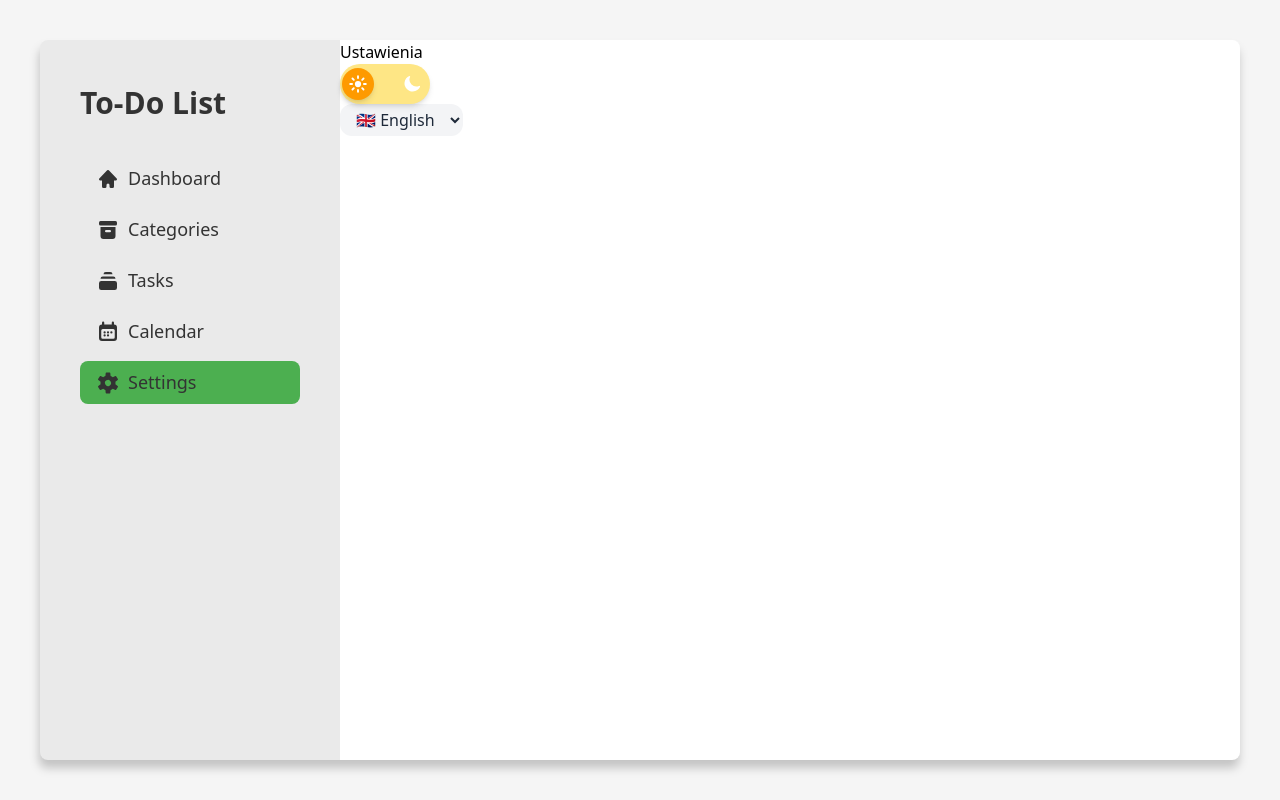
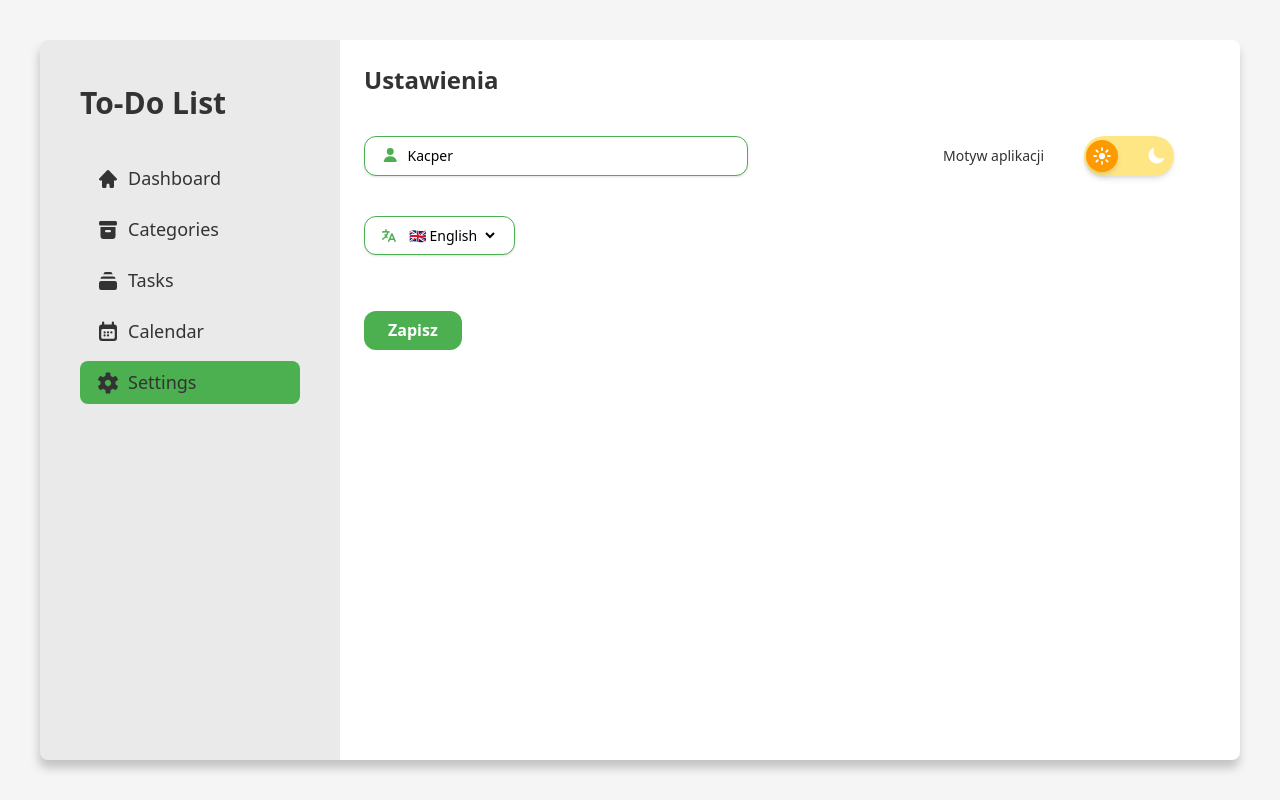
Before and after one commit to kacperrito21/ThesisProject, a Next.js app in the folder frontend/: page /en/settings in a window 1280 px wide. Built offline with nearby package versions, Linux system fonts and the light colour scheme.

Commit message:
feat(frontend): podstawowa wersja układu ustawień, przesunąć guzik, zapiąć logike i wywalić sztywny setName

```diff
--- a/frontend/src/app/[locale]/(with-sidebar)/settings/page.tsx
+++ b/frontend/src/app/[locale]/(with-sidebar)/settings/page.tsx
@@ -1,14 +1,37 @@
 'use client'
+
 import { ThemeToggle } from '@/components/Settings/ThemeToggle'
 import { LanguageSwitch } from '@/components/LanguageSwitch'
+import { UserIcon } from '@heroicons/react/16/solid'
+import { useState } from 'react'
+import Button from '@/components/Button'
 
-export default function Page() {
+export default function SettingsPage() {
+    const [username, setUsername] = useState('Kacper')
+
     return (
-    <div className="bg-[var(--color-primary)] w-full h-full rounded-r-lg">
-      Ustawienia
-      <div>
+        <div className="bg-[var(--color-primary)] w-full h-full rounded-r-lg p-6 space-y-10">
+            <h1 className="text-2xl font-semibold text-[var(--color-text)]">Ustawienia</h1>
+            <div className="flex flex-row">
+                <div className="flex bg-white w-1/2 border border-[var(--color-chosen)] rounded-xl px-4 py-2 shadow-sm max-w-sm">
+                    <UserIcon className="fill-[var(--color-chosen)] h-5 w-5 mr-2" />
+                    <input
+                        type="text"
+                        value={username}
+                        onChange={(e) => setUsername(e.target.value)}
+                        className="w-full bg-transparent focus:outline-none placeholder-gray-400 text-sm"
+                    />
+                </div>
+                <div className="flex w-1/2 gap-10 items-center">
+                    <span className="text-[var(--color-text)] text-sm ml-auto">Motyw aplikacji</span>
                     <ThemeToggle />
+                </div>
+            </div>
+            <div className="flex flex-col sm:flex-row gap-6 items-start sm:items-center">
                 <LanguageSwitch />
+            </div>
+            <div className="pt-4 ml-auto">
+                <Button title="Zapisz" className="px-6 py-2 text-[16px]" />
             </div>
         </div>
     )
--- a/frontend/src/components/LanguageSwitch.tsx
+++ b/frontend/src/components/LanguageSwitch.tsx
@@ -1,7 +1,8 @@
 'use client';
 
-import {useLocale} from 'next-intl';
-import {useRouter, usePathname} from 'next/navigation';
+import { useLocale } from 'next-intl';
+import { useRouter, usePathname } from 'next/navigation';
+import { LanguageIcon } from '@heroicons/react/16/solid';
 
 export function LanguageSwitch() {
   const locale = useLocale();
@@ -16,11 +17,12 @@ export function LanguageSwitch() {
   };
 
   return (
-    <div className="inline-block">
+      <div className="flex items-center bg-white border border-[var(--color-chosen)] rounded-xl px-4 py-2 shadow-sm max-w-sm">
+        <LanguageIcon className="fill-[var(--color-chosen)] h-5 w-5 mr-2" />
         <select
             value={locale}
             onChange={(e) => switchLanguage(e.target.value)}
-        className="bg-gray-100 text-gray-800 px-3 py-1 rounded-xl"
+            className="w-full bg-transparent focus:outline-none text-sm text-black"
         >
           <option value="en">🇬🇧 English</option>
           <option value="pl">🇵🇱 Polski</option>
--- a/frontend/src/components/Login/LoginForm.tsx
+++ b/frontend/src/components/Login/LoginForm.tsx
@@ -57,7 +57,7 @@ export function LoginForm({ onSubmit, error }: LoginFormProps) {
         <Button title={t('login')} type="submit" className="w-full h-12 text-[18px]" />
       </div>
       <div className="flex justify-center items-center p-2 gap-2">
-        <p className="text-[16px]">{t('noAccount')}</p>
+        <p className="text-[16px] text-[var(--color-text)]">{t('noAccount')}</p>
         <Button title={t('register')} onClick={goToRegister} variant="secondary" />
       </div>
     </form>
--- a/frontend/src/components/Register/RegisterForm.tsx
+++ b/frontend/src/components/Register/RegisterForm.tsx
@@ -90,7 +90,7 @@ export function RegisterForm({ onSubmit, error }: RegisterFormProps) {
         <Button title={t('register')} type="submit" className="w-full h-12 text-[18px]" />
       </div>
       <div className="flex justify-center items-center p-2 gap-2">
-        <p className="text-[16px]">{t('hasAccount')}</p>
+        <p className="text-[16px] text-[var(--color-text)]">{t('hasAccount')}</p>
         <Button title={t('login')} onClick={goToLogin} variant="secondary" />
       </div>
     </form>
```
Lines whose indentation alone changed are shown as unchanged.
